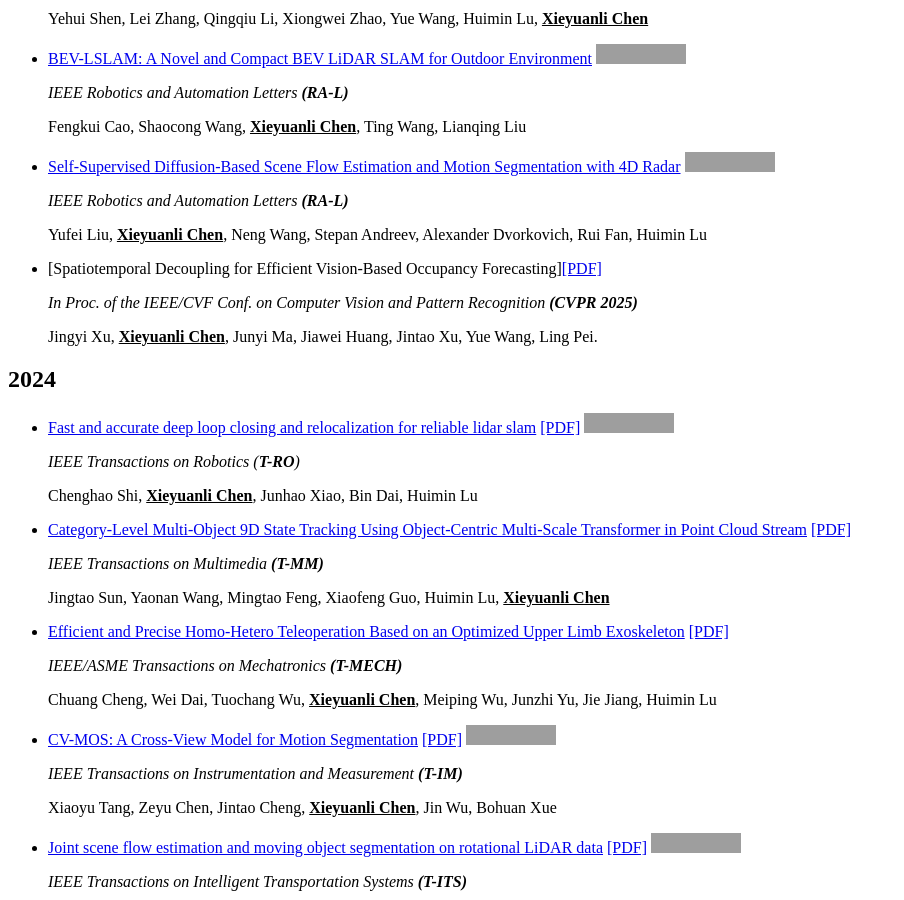
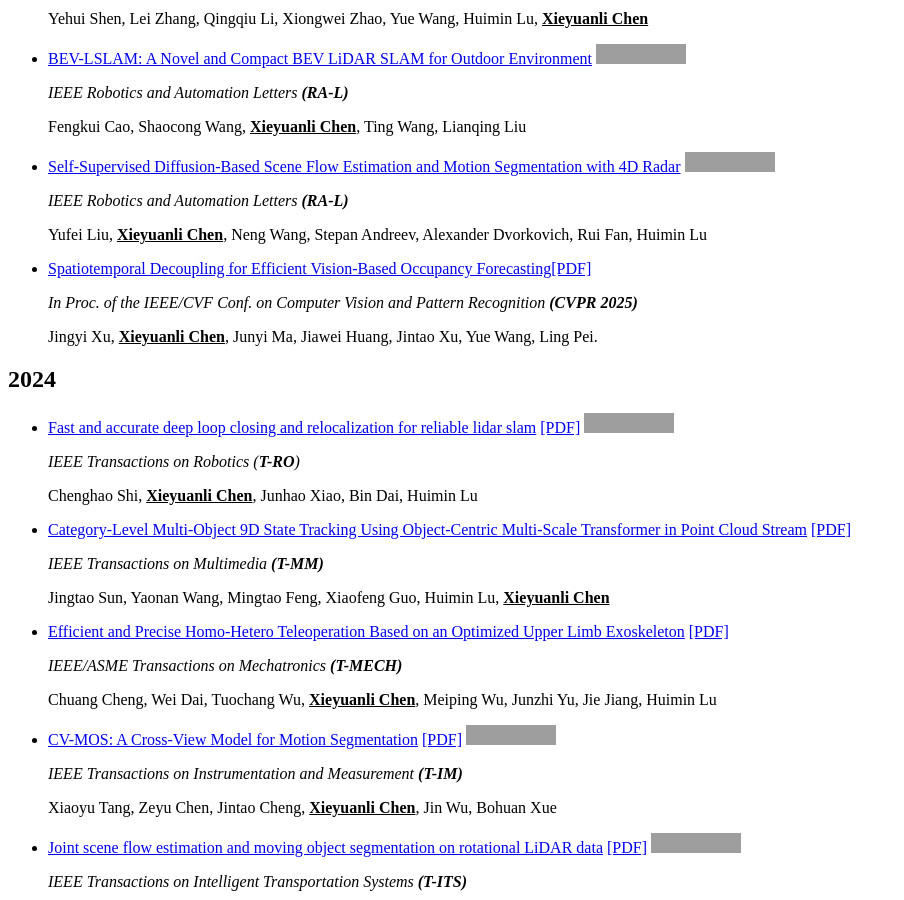
Before and after one commit to shenyehui/Shen-Yehui.github.io, a Jekyll site: the page built from _pages/includes/pub.md, in a window 1280 px wide and 900 px high, scrolled down 1047 px, cut to the strip 0-900 px from the top of the window. Shown: the whole strip, without its empty margins (0-904 px from the left). Built offline with Jekyll 4.4.1, drawn with Linux system fonts in a browser that asks for light colours; our own code applies the rules of GitHub Pages for plain Markdown files; some of the changed lines change nothing that is shown; grey boxes are pictures that could not be loaded.

Commit message:
Update pub.md

```diff
--- a/_pages/includes/pub.md
+++ b/_pages/includes/pub.md
@@ -44,7 +44,7 @@
 
    Yufei Liu, **<u>Xieyuanli Chen</u>**, Neng Wang, Stepan Andreev, Alexander Dvorkovich, Rui Fan, Huimin Lu
 
-- [Spatiotemporal Decoupling for Efficient Vision-Based Occupancy Forecasting][[PDF]](https://arxiv.org/pdf/2411.14169)
+- [Spatiotemporal Decoupling for Efficient Vision-Based Occupancy Forecasting](https://)[[PDF]](https://arxiv.org/pdf/2411.14169)
 
   *In Proc. of the IEEE/CVF Conf. on Computer Vision and Pattern Recognition **(CVPR 2025)***
 
```
